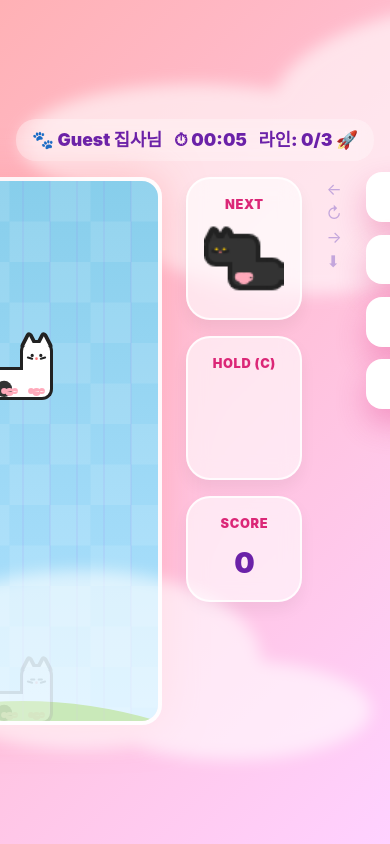
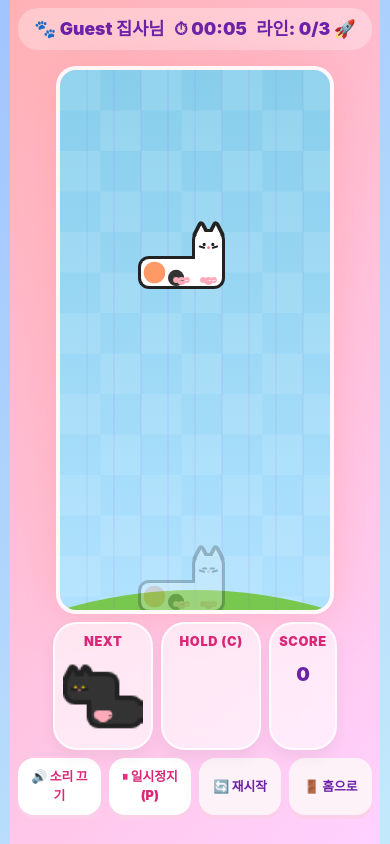
Before and after one commit to gamteaha/tetris, a Next.js app: page /game in a window 390 px wide. Built offline with nearby package versions, Linux system fonts and the light colour scheme.

Commit message:
fix: button text visibility and clean up mobile CSS

```diff
--- a/app/game/page.module.css
+++ b/app/game/page.module.css
@@ -9,25 +9,13 @@
   position: relative;
 }
 
-/* 배경 구름 효과 */
-.container::before, .container::after {
-  content: '';
-  position: absolute;
-  background: white;
-  border-radius: 50%;
-  opacity: 0.6;
-  filter: blur(8px);
-}
-.container::before { width: 350px; height: 120px; top: 10%; left: 5%; box-shadow: 120px 60px 0 30px white, 300px -30px 0 50px white; }
-.container::after { width: 280px; height: 100px; bottom: 10%; right: 5%; box-shadow: -150px -50px 0 40px white; }
-
 .layout {
   display: flex;
   flex-direction: column;
   align-items: center;
   justify-content: center;
   min-height: 100vh;
-  min-height: 100dvh; /* Dynamic viewport height */
+  min-height: 100dvh;
   background: linear-gradient(135deg, #FFB1B5 0%, #FFD1FF 100%);
   color: #6B21A8;
   font-family: 'Inter', system-ui, sans-serif;
@@ -80,13 +68,13 @@
 .overlay {
   position: absolute;
   top: 0; left: 0; right: 0; bottom: 0;
-  background: rgba(255, 255, 255, 0.7);
-  backdrop-filter: blur(4px);
+  background: rgba(255, 255, 255, 0.85);
+  backdrop-filter: blur(8px);
   display: flex;
   flex-direction: column;
   align-items: center;
   justify-content: center;
-  font-size: 2.2rem;
+  font-size: 2.5rem;
   font-weight: 900;
   color: #DB2777;
   z-index: 20;
@@ -95,7 +83,7 @@
 .overlaySub {
   font-size: 1.2rem;
   color: #6B21A8;
-  margin-top: 0.5rem;
+  margin-top: 1rem;
 }
 
 .infoPanel {
@@ -136,46 +124,108 @@
 
 .btn {
   background: white;
-  color: #DB2777;
+  color: #DB2777; /* 여기서 글자색을 핑크로 확실히 잡았습니다 */
   border: none;
   border-radius: 16px;
   padding: 0.8rem 1rem;
   font-weight: 900;
   font-size: 1rem;
   cursor: pointer;
-  color: white;
-  transform: translateY(-5px);
-  box-shadow: 0 15px 30px rgba(219, 39, 119, 0.3);
+  transition: all 0.2s;
+  box-shadow: 0 4px 0 #FBCFE8;
+  width: 100%;
+}
+
+.btn:active {
+  transform: translateY(2px);
+  box-shadow: 0 2px 0 #FBCFE8;
 }
 
 .btnSecondary {
-  color: #64748b;
+  background: #FDF2F8;
+  color: #6B21A8;
 }
 
-.btnSecondary:hover {
-  background: #64748b;
-  color: white;
-  box-shadow: 0 15px 30px rgba(100, 116, 139, 0.3);
+.touchControls {
+  display: none; /* 데스크탑에서는 숨김 */
 }
 
-.overlay {
-  position: absolute;
-  top: 0; left: 0; right: 0; bottom: 0;
-  background: rgba(255,255,255,0.7);
-  backdrop-filter: blur(8px);
-  display: flex;
-  flex-direction: column;
-  justify-content: center;
-  align-items: center;
-  border-radius: 8px;
-  font-size: 3rem;
-  font-weight: 900;
-  color: #db2777;
-  z-index: 20;
+/* 모바일 레이아웃 */
+@media (max-width: 640px) {
+  .layout {
+    padding: 0.5rem;
+    justify-content: flex-start;
+  }
+
+  .gameArea {
+    flex-direction: column;
+    align-items: center;
+    width: 100%;
+    gap: 0.5rem;
+  }
+
+  .neonWrapper {
+    flex-direction: column;
+    align-items: center;
+    gap: 0.5rem;
+  }
+
+  .infoPanel {
+    flex-direction: row;
+    justify-content: center;
+    width: 100%;
+    gap: 0.5rem;
+  }
+
+  .panelBox {
+    padding: 0.5rem;
+    flex: 1;
+  }
+
+  .controlsSection {
+    flex-direction: row;
+    width: 100%;
+    gap: 0.5rem;
+    order: 4;
+  }
+
+  .btn {
+    padding: 0.6rem;
+    font-size: 0.8rem;
+  }
+
+  .scoreValue {
+    font-size: 1.2rem;
+  }
+
+  @media (pointer: coarse) {
+    .touchControls {
+      display: flex;
+      justify-content: center;
+      gap: 12px;
+      margin-top: 10px;
+      width: 100%;
+      order: 3;
+    }
+  }
+
+  .touchBtn {
+    width: 60px;
+    height: 60px;
+    background: rgba(255, 158, 188, 0.85);
+    border: none;
+    border-radius: 50%;
+    color: white;
+    font-size: 24px;
+    display: flex;
+    align-items: center;
+    justify-content: center;
+    box-shadow: 0 4px 10px rgba(219, 39, 119, 0.3);
+    touch-action: manipulation;
+  }
+
+  .touchBtn:active {
+    opacity: 0.6;
+    transform: scale(0.95);
+  }
 }
-
-.overlaySub {
-  font-size: 1.2rem;
-  color: #6b21a8;
-  margin-top: 1rem;
-}
```
